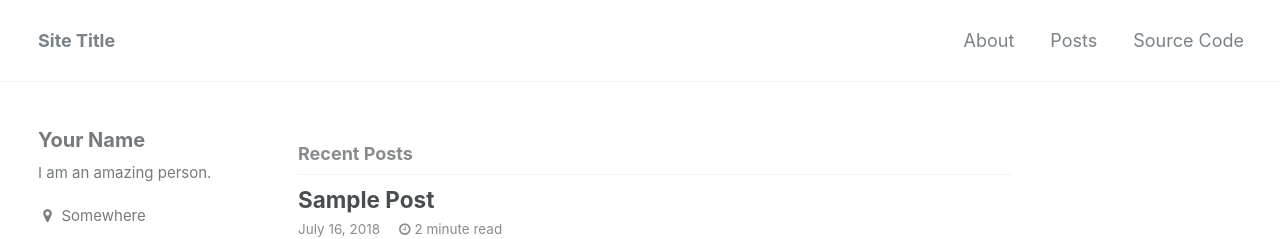
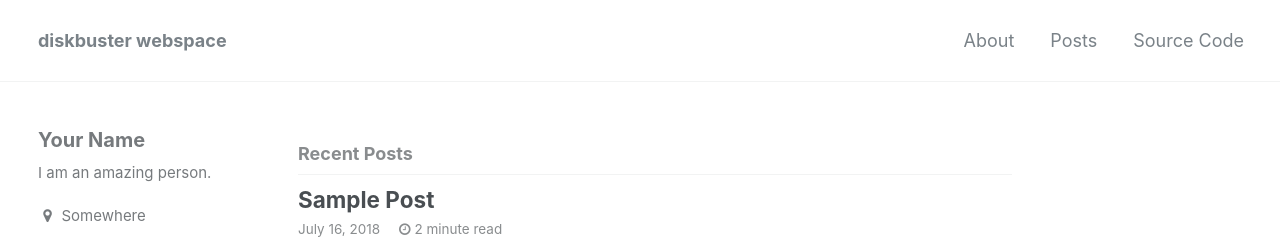
Before and after one commit to diskbuster/diskbuster.github.io, a Jekyll site: the page built from index.html, in a window 1280 px wide and 900 px high. Shown: the top 239 px of the window. Built offline with Jekyll 4.4.1, drawn with Linux system fonts in a browser that asks for light colours; the list of posts is cut into pages by our own code.

Commit message:
Edit writings

```diff
--- a/_config.yml
+++ b/_config.yml
@@ -9,7 +9,7 @@ minimal_mistakes_skin    : "default" # "air", "aqua", "contrast", "dark", "dirt"
 
 # Site Settings
 locale                   : "en"
-title                    : "Site Title"
+title                    : "diskbuster webspace"
 title_separator          : "-"
 name                     : "Your Name"
 description              : "An amazing website."
```
